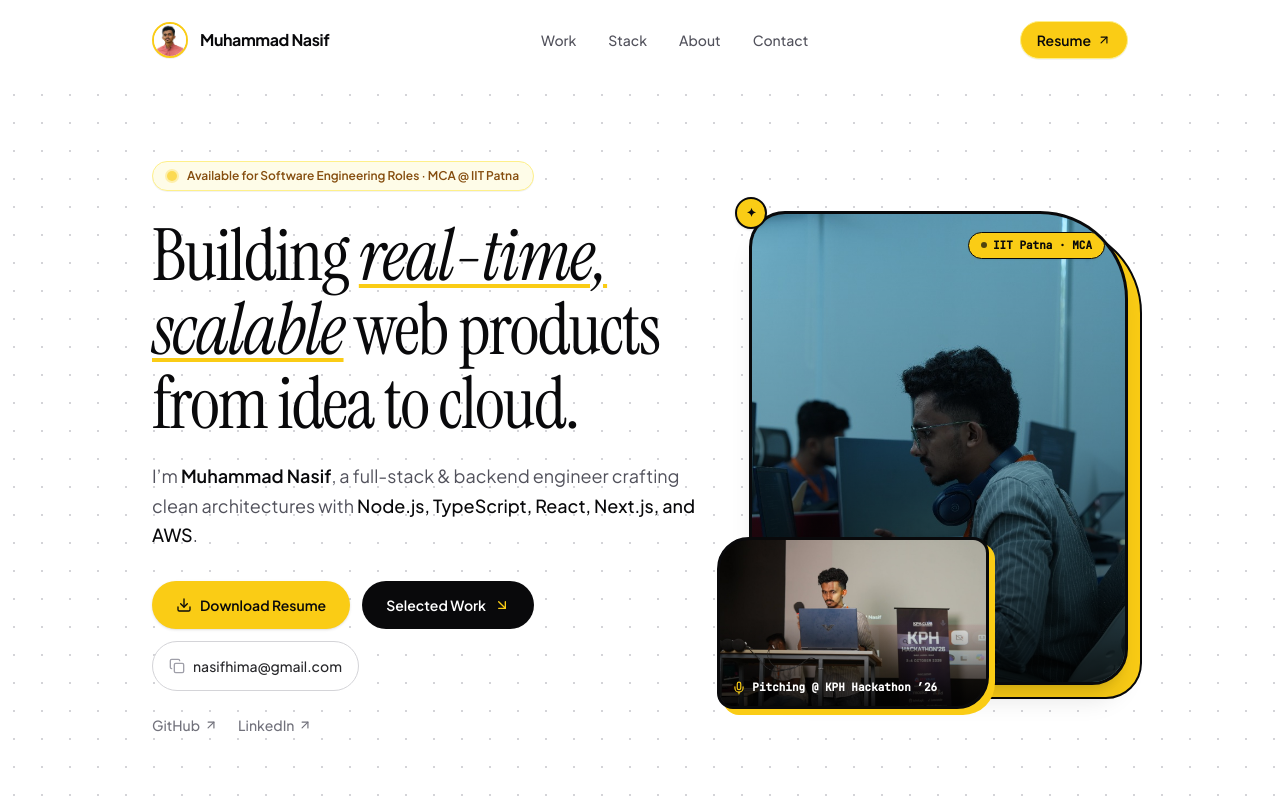
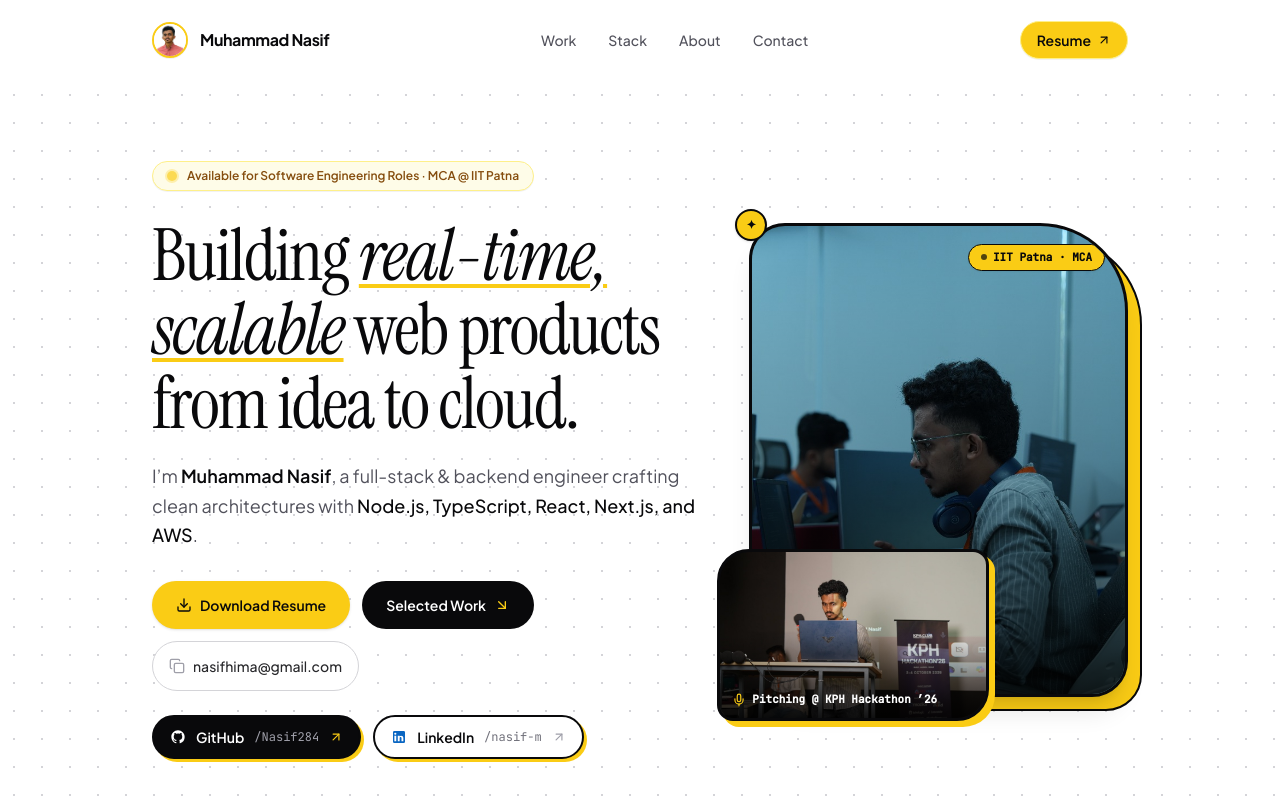
Before and after one commit to Nasif284/Personal-Portfolio, a React (Vite) app: page / in a window 1280 px wide. Shown: the top 800 px of the page. Built offline with nearby package versions, Linux system fonts and the light colour scheme.

Commit message:
feat: elevate GitHub and LinkedIn to prominent high-contrast buttons in Hero

```diff
--- a/src/components/EducationAndContact.tsx
+++ b/src/components/EducationAndContact.tsx
@@ -1,6 +1,7 @@
 import React, { useState } from 'react';
 import { ArrowUpRight, Copy, Check, GraduationCap, MapPin } from 'lucide-react';
 import { EDUCATION, PROFILE } from '../data/portfolioData';
+import { GithubIcon, LinkedinIcon } from './SocialIcons';
 
 export const EducationAndContact: React.FC = () => {
   const [copied, setCopied] = useState(false);
@@ -156,19 +157,21 @@ export const EducationAndContact: React.FC = () => {
                 href={PROFILE.github}
                 target="_blank"
                 rel="noopener noreferrer"
-                className="inline-flex items-center gap-1 hover:text-brand-dark transition-colors"
+                className="inline-flex items-center gap-1.5 hover:text-brand-dark transition-colors"
               >
+                <GithubIcon className="w-3.5 h-3.5" />
                 <span>GitHub</span>
-                <ArrowUpRight className="w-3.5 h-3.5" />
+                <ArrowUpRight className="w-3 h-3 text-zinc-400" />
               </a>
               <a
                 href={PROFILE.linkedin}
                 target="_blank"
                 rel="noopener noreferrer"
-                className="inline-flex items-center gap-1 hover:text-brand-dark transition-colors"
+                className="inline-flex items-center gap-1.5 hover:text-brand-dark transition-colors"
               >
+                <LinkedinIcon className="w-3.5 h-3.5 text-[#0A66C2]" />
                 <span>LinkedIn</span>
-                <ArrowUpRight className="w-3.5 h-3.5" />
+                <ArrowUpRight className="w-3 h-3 text-zinc-400" />
               </a>
               <a
                 href={PROFILE.resumeUrl}
@@ -177,7 +180,7 @@ export const EducationAndContact: React.FC = () => {
                 className="inline-flex items-center gap-1 hover:text-brand-dark transition-colors"
               >
                 <span>Resume PDF</span>
-                <ArrowUpRight className="w-3.5 h-3.5" />
+                <ArrowUpRight className="w-3 h-3 text-zinc-400" />
               </a>
             </div>
           </footer>
--- a/src/components/Hero.tsx
+++ b/src/components/Hero.tsx
@@ -10,6 +10,7 @@ import {
   Code2,
 } from 'lucide-react';
 import { PROFILE } from '../data/portfolioData';
+import { GithubIcon, LinkedinIcon } from './SocialIcons';
 
 export const Hero: React.FC = () => {
   const [copied, setCopied] = useState(false);
@@ -116,30 +117,39 @@ export const Hero: React.FC = () => {
               </button>
             </motion.div>
 
-            {/* Social Row */}
+            {/* High-Attention Social & Code Buttons */}
             <motion.div
-              initial={{ opacity: 0 }}
-              animate={{ opacity: 1 }}
+              initial={{ opacity: 0, y: 10 }}
+              animate={{ opacity: 1, y: 0 }}
               transition={{ duration: 0.45, delay: 0.22 }}
-              className="mt-6 flex items-center gap-5 text-sm font-medium text-zinc-500"
+              className="mt-6 flex flex-wrap items-center gap-3"
             >
               <a
                 href={PROFILE.github}
                 target="_blank"
                 rel="noopener noreferrer"
-                className="inline-flex items-center gap-1 hover:text-brand-dark transition-colors"
+                className="group inline-flex items-center gap-2.5 px-4 py-2.5 rounded-full bg-brand-dark text-white text-sm font-semibold border-2 border-brand-dark shadow-[3px_3px_0px_0px_#facc15] hover:shadow-[4px_4px_0px_0px_#09090b] hover:bg-white hover:text-brand-dark hover:-translate-y-0.5 transition-all duration-200"
               >
+                <GithubIcon className="w-4 h-4 group-hover:scale-110 transition-transform" />
                 <span>GitHub</span>
-                <ArrowUpRight className="w-3.5 h-3.5" />
+                <span className="text-xs font-mono-code text-zinc-400 group-hover:text-zinc-600 font-normal">
+                  /Nasif284
+                </span>
+                <ArrowUpRight className="w-3.5 h-3.5 text-brand-primary group-hover:text-brand-dark group-hover:translate-x-0.5 group-hover:-translate-y-0.5 transition-transform" />
               </a>
+
               <a
                 href={PROFILE.linkedin}
                 target="_blank"
                 rel="noopener noreferrer"
-                className="inline-flex items-center gap-1 hover:text-brand-dark transition-colors"
+                className="group inline-flex items-center gap-2.5 px-4 py-2.5 rounded-full bg-white text-brand-dark text-sm font-semibold border-2 border-brand-dark shadow-[3px_3px_0px_0px_#facc15] hover:shadow-[4px_4px_0px_0px_#09090b] hover:bg-brand-primary hover:-translate-y-0.5 transition-all duration-200"
               >
+                <LinkedinIcon className="w-4 h-4 text-[#0A66C2] group-hover:scale-110 transition-transform" />
                 <span>LinkedIn</span>
-                <ArrowUpRight className="w-3.5 h-3.5" />
+                <span className="text-xs font-mono-code text-zinc-500 group-hover:text-brand-dark font-normal">
+                  /nasif-m
+                </span>
+                <ArrowUpRight className="w-3.5 h-3.5 text-zinc-400 group-hover:text-brand-dark group-hover:translate-x-0.5 group-hover:-translate-y-0.5 transition-transform" />
               </a>
             </motion.div>
           </div>
--- /dev/null
+++ b/src/components/SocialIcons.tsx
@@ -0,0 +1,27 @@
+import React from 'react';
+
+export const GithubIcon: React.FC<{ className?: string }> = ({ className = 'w-4 h-4' }) => (
+  <svg
+    className={className}
+    fill="currentColor"
+    viewBox="0 0 24 24"
+    aria-hidden="true"
+  >
+    <path
+      fillRule="evenodd"
+      clipRule="evenodd"
+      d="M12 2C6.477 2 2 6.484 2 12.017c0 4.425 2.865 8.18 6.839 9.504.5.092.682-.217.682-.483 0-.237-.008-.868-.013-1.703-2.782.605-3.369-1.343-3.369-1.343-.454-1.158-1.11-1.466-1.11-1.466-.908-.62.069-.608.069-.608 1.003.07 1.53 1.032 1.53 1.032.892 1.53 2.341 1.088 2.91.832.092-.647.35-1.088.636-1.338-2.22-.253-4.555-1.113-4.555-4.951 0-1.093.39-1.988 1.029-2.688-.103-.253-.446-1.272.098-2.65 0 0 .84-.27 2.75 1.026A9.564 9.564 0 0112 6.844c.85.004 1.705.115 2.504.337 1.909-1.296 2.747-1.027 2.747-1.027.546 1.379.202 2.398.1 2.651.64.7 1.028 1.595 1.028 2.688 0 3.848-2.339 4.695-4.566 4.943.359.309.678.92.678 1.855 0 1.338-.012 2.419-.012 2.747 0 .268.18.58.688.482A10.019 10.019 0 0022 12.017C22 6.484 17.522 2 12 2z"
+    />
+  </svg>
+);
+
+export const LinkedinIcon: React.FC<{ className?: string }> = ({ className = 'w-4 h-4' }) => (
+  <svg
+    className={className}
+    fill="currentColor"
+    viewBox="0 0 24 24"
+    aria-hidden="true"
+  >
+    <path d="M19 3a2 2 0 0 1 2 2v14a2 2 0 0 1-2 2H5a2 2 0 0 1-2-2V5a2 2 0 0 1 2-2h14m-.5 15.5v-5.3a3.26 3.26 0 0 0-3.26-3.26c-.85 0-1.84.52-2.28 1.3v-1.11h-2.79v8.37h2.79v-4.93c0-.77.62-1.4 1.39-1.4a1.4 1.4 0 0 1 1.4 1.4v4.93h2.75M6.46 8.76a1.64 1.64 0 1 0 0-3.28 1.64 1.64 0 0 0 0 3.28m1.4 9.74v-8.37H5.06v8.37h2.8z" />
+  </svg>
+);
```
Also changed, not shown: 1 other file (tests, documents, lock files or other folders).
